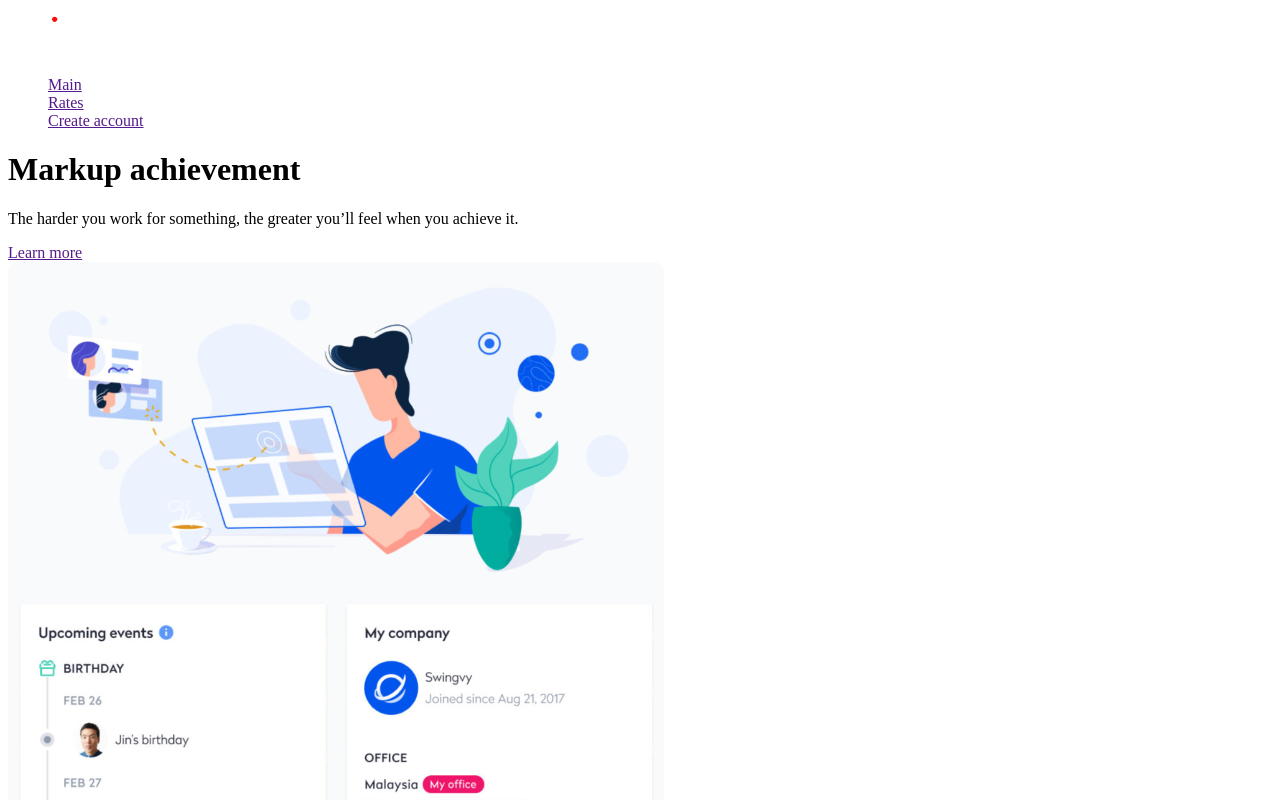
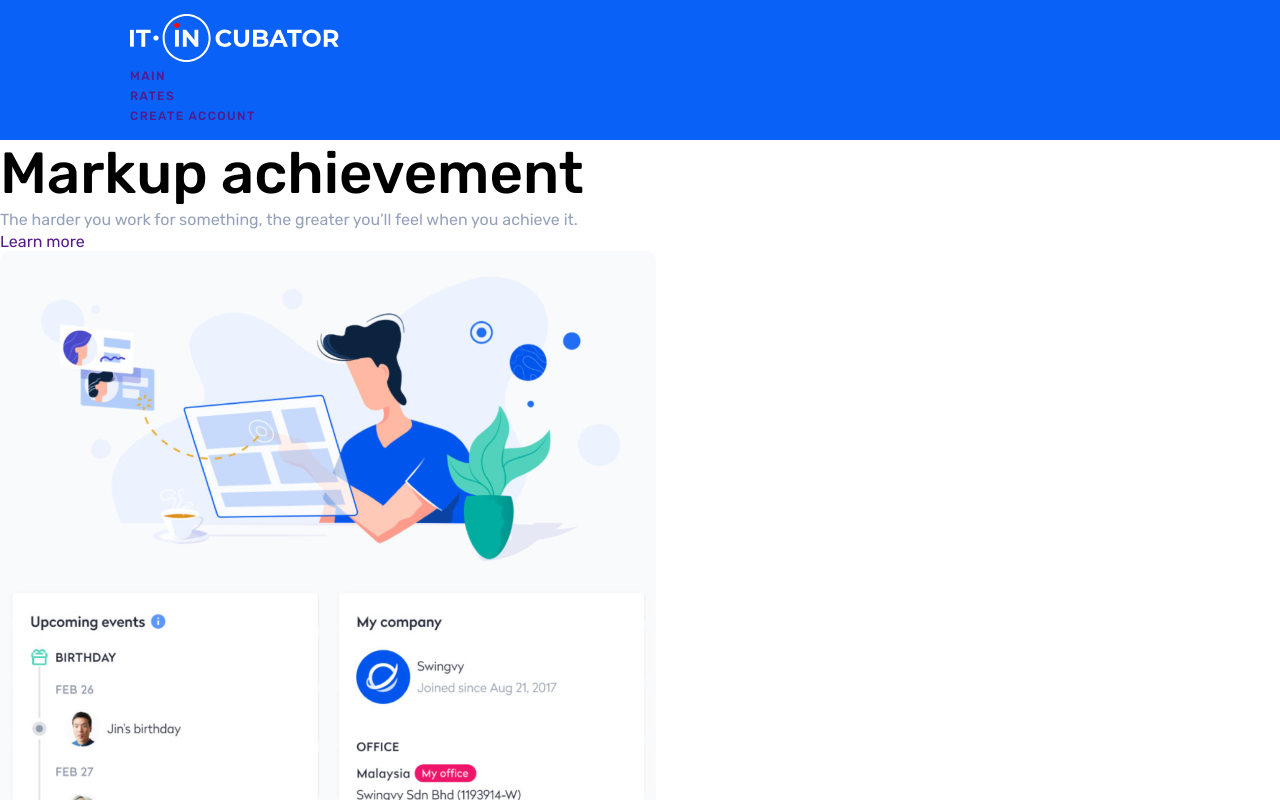
Before and after one commit to sofd-commit/web-page, a plain HTML site: page web-page-main/index.html in a window 1280 px wide. Shown: the top 800 px of the page. Drawn offline with Linux system fonts and the light colour scheme.

Commit message:
added css

```diff
--- a/web-page-main/page.html
+++ b/web-page-main/index.html
@@ -5,17 +5,18 @@
     <meta name="viewport" content="width=device-width, initial-scale=1.0">
     <title>IT-Incubator</title>
     <link rel="stylesheet" href="./styles.css">
+    <link rel="preconnect" href="https://fonts.googleapis.com">
+    <link rel="preconnect" href="https://fonts.gstatic.com" crossorigin>
+    <link href="https://fonts.googleapis.com/css2?family=Rubik:ital,wght@0,300..900;1,300..900&display=swap" rel="stylesheet">
 </head>
 <body>
 
-    <header>
-    <!--logo-->
-        <div>
+    <header class="logo" >
+
             <a href="">
                 <img src="./assets/images/Logo.svg" alt="it-incubator.io">
             </a>
-        </div>
-    <!--navigation bar-->
+
             <nav>
                 <ul class="navigation">
                     <li>
--- a/web-page-main/styles.css
+++ b/web-page-main/styles.css
@@ -1,6 +1,58 @@
-.navigation{
+*,
+*::before,
+*::after {
+    box-sizing: border-box;
+}
+
+*{
+    margin: 0;
+    padding: 0;
+}
+
+ul{
     list-style: none;
 }
-.check-marker{
-    list-style-image: url(./assets/icons/Check.svg);
+
+a{
+    text-decoration: none;
 }
+
+
+/* variables */
+:root{
+    --clr-primary: #0a61f7;
+    --clr-neutral: #95a1bb;
+    --clr-text: #363940;
+    --clr-white: #fff;
+
+}
+
+body{
+    font-family: "Rubik", sans-serif;
+}
+.logo{
+    background-color: var(--clr-primary);
+    padding: 14px 130px;
+}
+
+.navigation{
+    font-weight: 500;
+    font-size: 12px;
+    line-height: 167%;
+    letter-spacing: 0.12em;
+    text-transform: uppercase;
+    color: var(--clr-white);
+}
+
+h1{
+    font-weight: 500;
+    font-size: 58px;
+    line-height: 117%;
+}
+
+p{
+    font-weight: 400;
+    font-size: 16px;
+    line-height: 150%;
+    color: var(--clr-neutral);
+}
```
Lines whose indentation alone changed are shown as unchanged.
